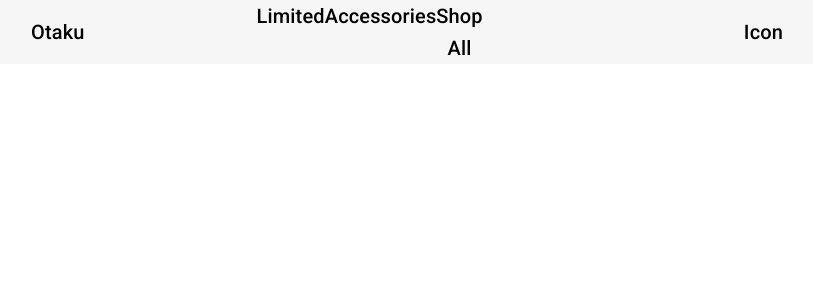
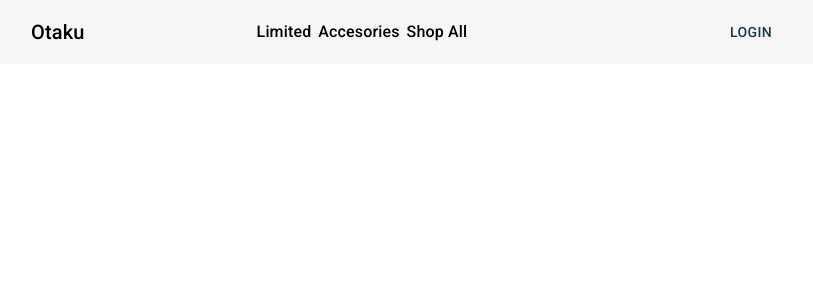
Before and after one commit to earlhansg/otakus-bazaar, a React (Create React App) app in the folder frontend/: page / in a window 1280 px wide. Shown: the top 300 px of the page, without its empty margins (233-1046 px from the left). Built offline with nearby package versions, Linux system fonts and the light colour scheme.

Commit message:
UI-Header dynamic rendering of pages

```diff
--- a/frontend/src/components/Header.tsx
+++ b/frontend/src/components/Header.tsx
@@ -3,7 +3,8 @@ import Box from '@mui/material/Box';
 import Toolbar from '@mui/material/Toolbar';
 import Typography from '@mui/material/Typography';
 import Button from '@mui/material/Button';
-import IconButton from '@mui/material/IconButton';
+
+const pages = ['Limited', 'Accesories', 'Shop All'];
 
 export default function Header() {
   return (
@@ -13,20 +14,14 @@ export default function Header() {
             <Typography variant="h6" component="a" sx={{ width: '30%', display:'flex', justifyContent: "flex-start"}}>
                 Otaku
             </Typography>
-            <Box sx={{ display:'flex', width: '28%', justifyContent:'space-between', marginRight: 'auto' }}>
-                <Typography variant="h6" component="a">
-                    Limited
-                </Typography>
-                <Typography variant="h6" component="a">
-                    Accessories
-                </Typography>
-                <Typography variant="h6" component="a" sx={{  }}>
-                    Shop All
-                </Typography>
+            <Box sx={{ display:'flex', width:'28%', justifyContent:'space-between', marginRight: 'auto' }}>
+                {
+                    pages.map((page) => (
+                        <Typography key={page} component="a" sx={{ fontSize:'16px', fontWeight: 500, lineHeight: '2.1' }}>{page}</Typography>
+                    ))
+                }
             </Box>
-            <Typography variant="h6" component="a">
-                Icon
-            </Typography>
+            <Button>Login</Button>
         </Toolbar>
       </AppBar>
     </Box>
```
